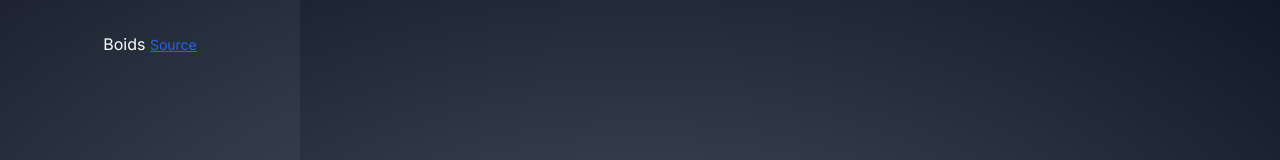
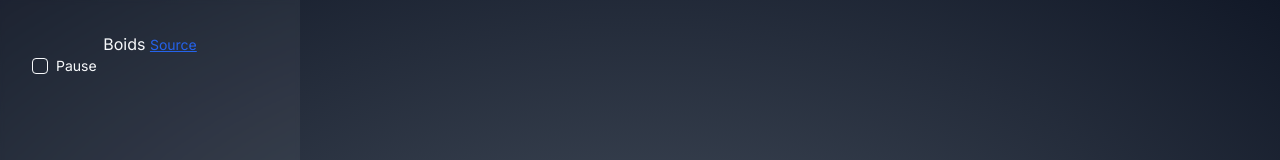
Before and after one commit to MolinDeng/boids, a Next.js app: page / in a window 1280 px wide. Shown: the top 160 px of the page. Built offline with nearby package versions, Linux system fonts and the light colour scheme.

Commit message:
TODO:add zustand

```diff
--- a/src/app/layout.tsx
+++ b/src/app/layout.tsx
@@ -17,7 +17,7 @@ export default function RootLayout({
   children: React.ReactNode;
 }) {
   return (
-    <html lang="en">
+    <html lang="en" className="dark">
       <body className={cn('min-h-screen', inter.className)}>{children}</body>
     </html>
   );
--- a/src/components/Boids.tsx
+++ b/src/components/Boids.tsx
@@ -2,13 +2,13 @@ import React, { useMemo } from 'react';
 import BirdRenderer from './BirdRenderer';
 import { MathUtils, MeshStandardMaterial, Vector3 } from 'three';
 import { Bird, IBird } from '@/models/Bird';
-import { BIRD_MAX_SPEED } from '@/lib/constants';
+import { BIRD_MAX_SPEED, BIRD_NUM } from '@/lib/constants';
 
 export default function Boids({ w, h }: { w: number; h: number }) {
   // create boids
   const boids = useMemo(() => {
     const boids: IBird[] = [];
-    for (let i = 0; i < 10; i++) {
+    for (let i = 0; i < BIRD_NUM; i++) {
       const pos = new Vector3(
         MathUtils.randFloat(0, w),
         MathUtils.randFloat(0, h),
--- a/src/components/ToolMenu.tsx
+++ b/src/components/ToolMenu.tsx
@@ -1,11 +1,13 @@
+'use client';
 import Link from 'next/link';
 import React from 'react';
+import { Checkbox } from '@/components/ui/checkbox';
 
 export default function ToolMenu() {
   return (
     <div className="min-h-screen w-[300px] bg-white bg-opacity-5 backdrop-blur-[2px]">
       <div className="h-full w-full p-8 flex flex-col">
-        <p className="text-white text-center">
+        <p className="text-center">
           Boids{' '}
           <Link
             className="text-sm underline text-blue-600"
@@ -14,6 +16,12 @@ export default function ToolMenu() {
             Source
           </Link>
         </p>
+        <div className="flex items-center space-x-2">
+          <Checkbox className="ring-white" id="pause" />
+          <label htmlFor="pause" className="text-sm">
+            Pause
+          </label>
+        </div>
       </div>
     </div>
   );
--- a/src/lib/constants.ts
+++ b/src/lib/constants.ts
@@ -1,3 +1,4 @@
+export const BIRD_NUM: number = 10;
 export const BIRD_PERCEIVED_FLOCK_RADIUS: number = 100;
 export const BIRD_MAX_SPEED: number = 300; // pixels per second
 // TODO Separation distance should be less than perceived flock radius, as shown in UI slider
```
